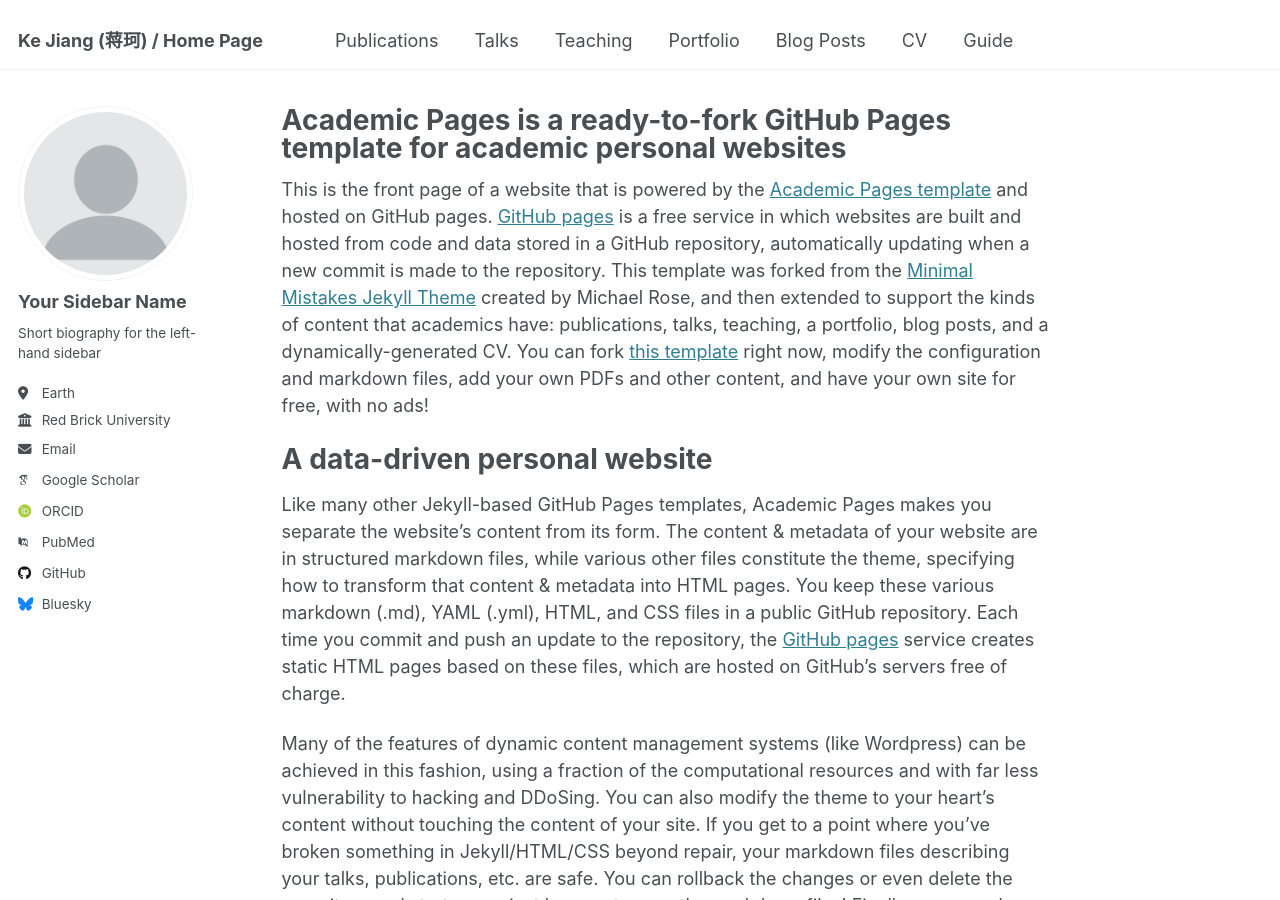
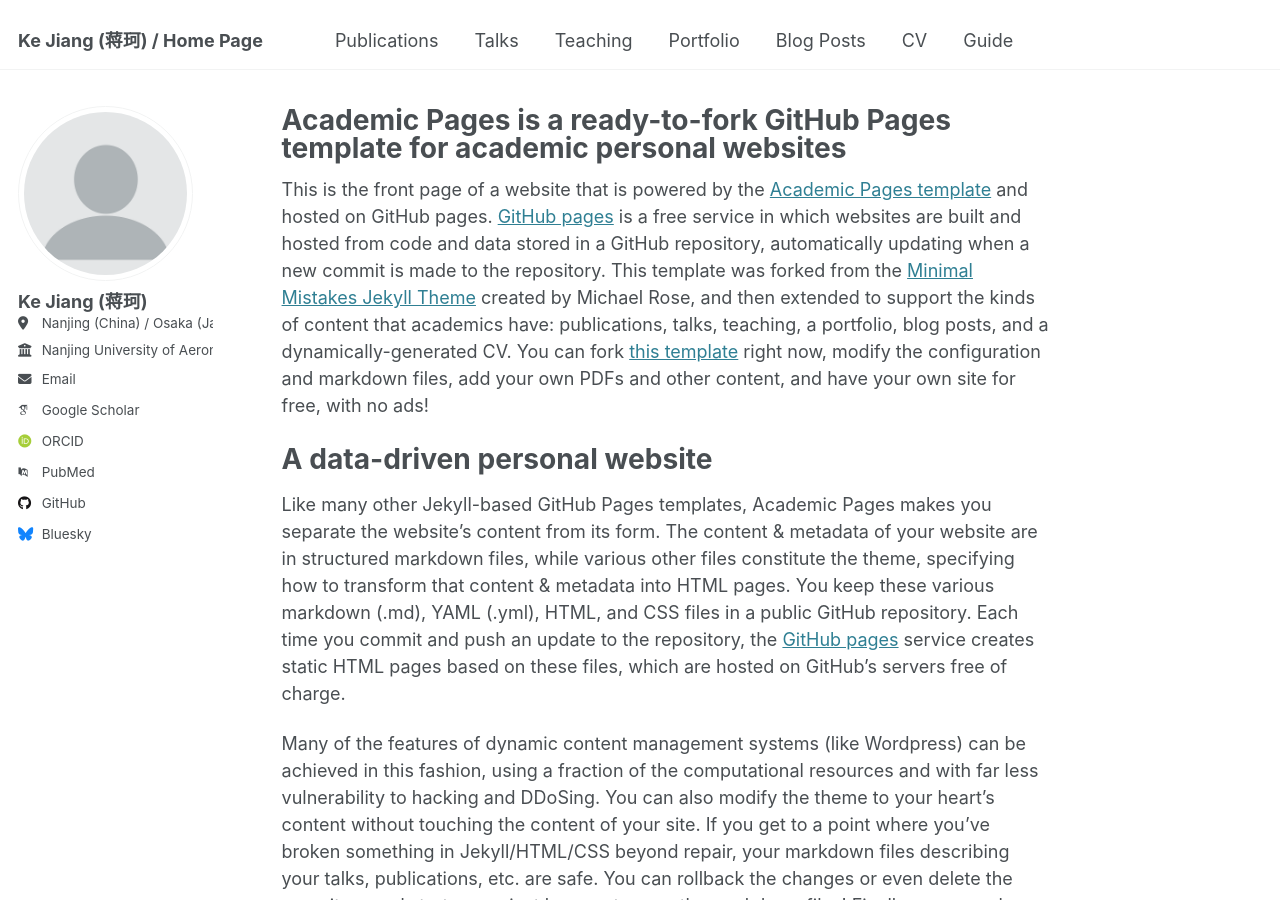
Before and after one commit to Jack10843/Jack10843.github.io, a Jekyll site: the page built from _pages/about.md, in a window 1280 px wide and 900 px high. Built offline with Jekyll 4.4.1, drawn with Linux system fonts in a browser that asks for light colours; some web fonts are replaced.

Commit message:
Update _config.yml

```diff
--- a/_config.yml
+++ b/_config.yml
@@ -23,13 +23,13 @@ repository               : "academicpages/academicpages.github.io"
 author:
   # Biographic information
   avatar           : "profile.png"
-  name             : "Your Sidebar Name"
+  name             : "Ke Jiang (蒋珂)"
   pronouns         : # example: "she/her"
-  bio              : "Short biography for the left-hand sidebar"
-  location         : "Earth"
-  employer         : "Red Brick University"
+  bio              : # "Nanjing University of Aeronautics and Astronautics / Osaka University"
+  location         : "Nanjing (China) / Osaka (Japan)"
+  employer         : "Nanjing University of Aeronautics and Astronautics / Osaka University"
   uri              : # URL
-  email            : "none@example.org"
+  email            : "ke_jiang@nuaa.edu.cn"
 
   # Academic websites
   arxiv            : # URL - Update with the correct link to your profile
```
